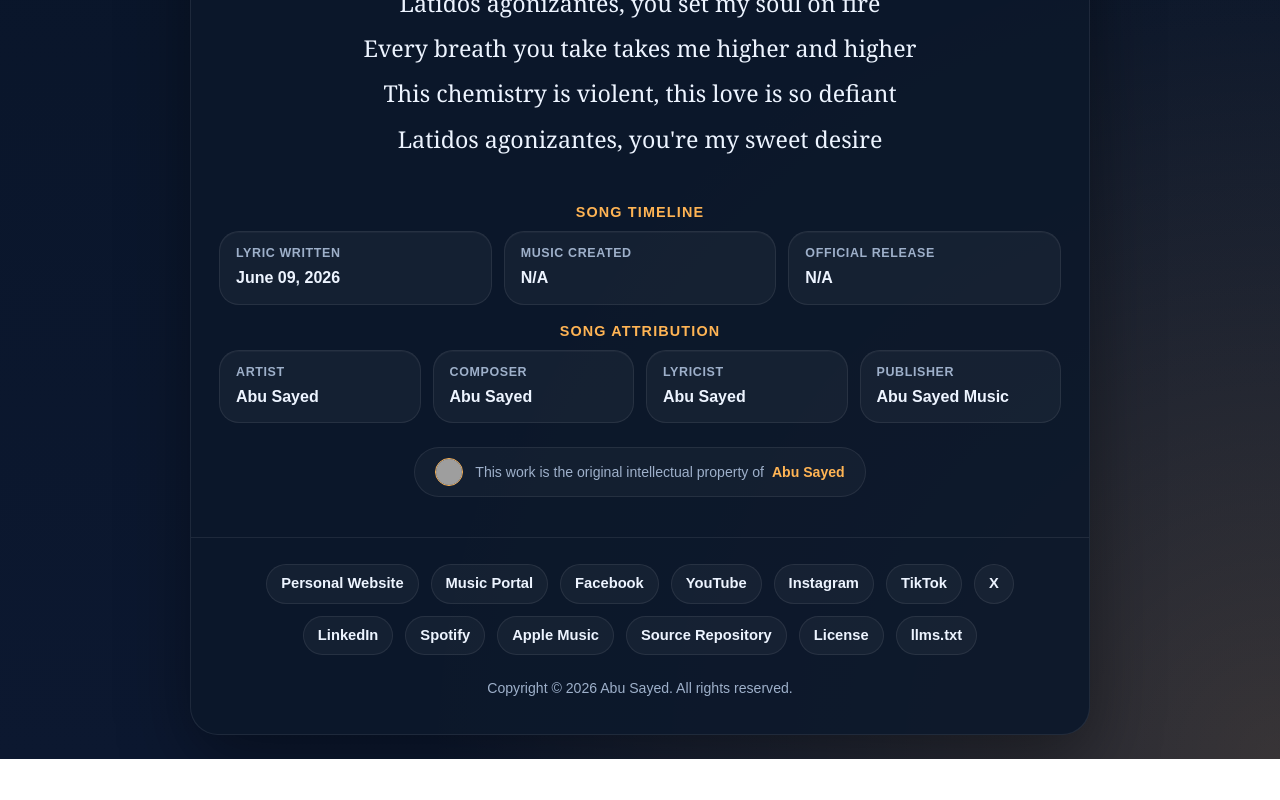
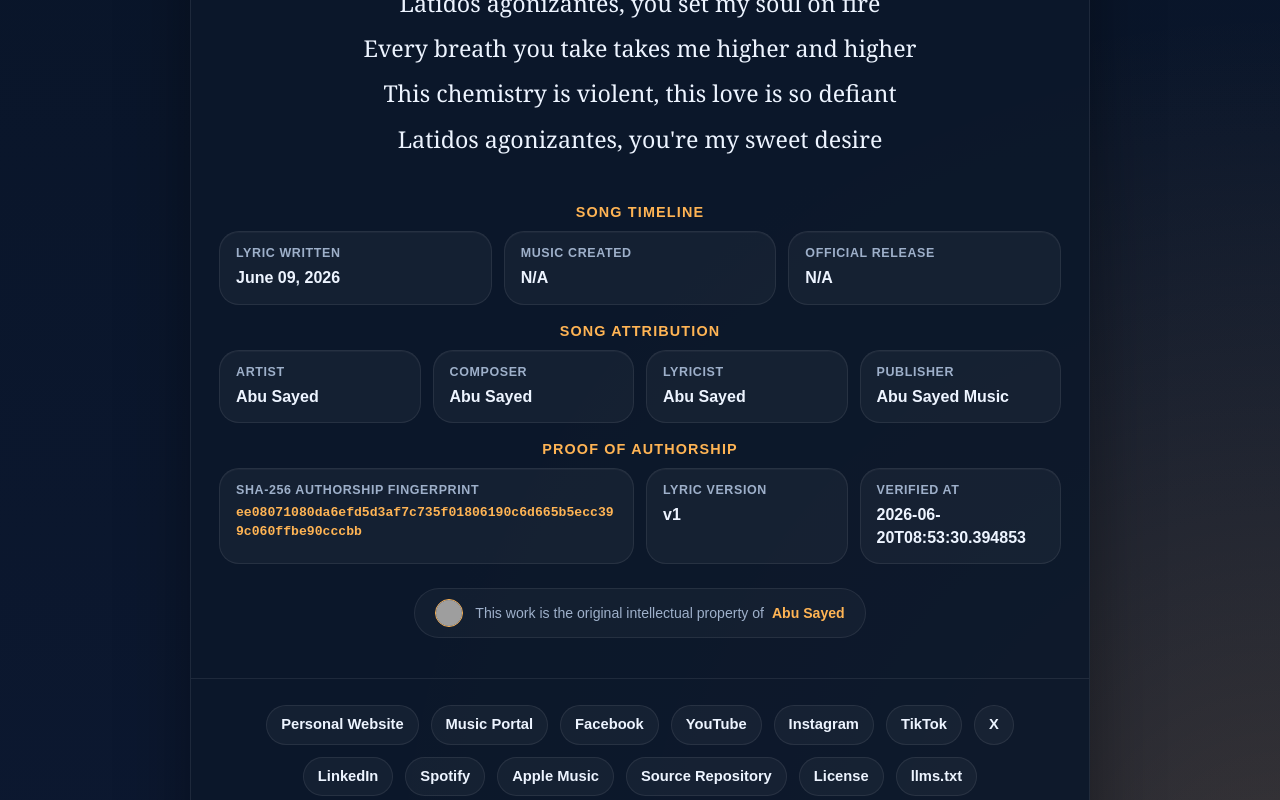
Before and after one commit to ImAbuSayed/latidos-agonizantes, a plain HTML site: page index.html in a window 1280 px wide. Shown: the part 2000-2800 px from the top of the page. Before the commit the page ends 2759 px from the top, so only its background shows below. Drawn offline with Linux system fonts and the light colour scheme; grey boxes are pictures that could not be loaded.

Commit message:
feat: update song assets v1 with signed GPG commit [verified]

```diff
--- a/index.html
+++ b/index.html
@@ -14,9 +14,9 @@
     <meta name="keywords" content="Latidos agonizantes, Abu Sayed lyrics, original song lyrics, Abu Sayed original song, Abu Sayed lyricist, Abu Sayed composer, Abu Sayed songwriter, official lyrics">
     <meta name="robots" content="index,follow,max-snippet:-1,max-image-preview:large,max-video-preview:-1">
     <meta name="referrer" content="strict-origin-when-cross-origin">
-    <meta name="description" content="Full lyrics for &#x27;Latidos agonizantes&#x27; by Abu Sayed. An original composition, lyrics, and production by Abu Sayed.">
+    <meta name="description" content="Official lyrics for &#x27;Latidos agonizantes&#x27;, an original song written, composed, created, and owned by Abu Sayed.">
     <meta property="og:title" content="Latidos agonizantes - Original Lyrics by Abu Sayed">
-    <meta property="og:description" content="Full lyrics for &#x27;Latidos agonizantes&#x27; by Abu Sayed. An original composition, lyrics, and production by Abu Sayed.">
+    <meta property="og:description" content="Official lyrics for &#x27;Latidos agonizantes&#x27;, an original song written, composed, created, and owned by Abu Sayed.">
     <meta property="og:type" content="music.song">
     <meta property="og:url" content="https://imabusayed.github.io/latidos-agonizantes/">
     <meta property="og:site_name" content="Abu Sayed Music">
@@ -24,7 +24,7 @@
     <meta name="last-modified" content="2026-06-09 13:14:36">
     <meta name="twitter:card" content="summary_large_image">
     <meta name="twitter:title" content="Latidos agonizantes - Original Lyrics by Abu Sayed">
-    <meta name="twitter:description" content="Full lyrics for &#x27;Latidos agonizantes&#x27; by Abu Sayed. An original composition, lyrics, and production by Abu Sayed.">
+    <meta name="twitter:description" content="Official lyrics for &#x27;Latidos agonizantes&#x27;, an original song written, composed, created, and owned by Abu Sayed.">
     <link rel="canonical" href="https://imabusayed.github.io/latidos-agonizantes/">
     <link rel="sitemap" type="application/xml" title="Sitemap" href="https://imabusayed.github.io/latidos-agonizantes/sitemap.xml">
     <link rel="author" href="https://github.com/ImAbuSayed">
@@ -100,7 +100,7 @@
       "@id": "https://imabusayed.github.io/latidos-agonizantes#webpage",
       "url": "https://imabusayed.github.io/latidos-agonizantes/",
       "name": "Latidos agonizantes - Original Lyrics by Abu Sayed",
-      "description": "Full lyrics for 'Latidos agonizantes' by Abu Sayed. An original composition, lyrics, and production by Abu Sayed.",
+      "description": "Official lyrics for 'Latidos agonizantes', an original song written, composed, created, and owned by Abu Sayed.",
       "isPartOf": {
         "@id": "https://music.abusayed.com.bd/#website"
       },
@@ -537,7 +537,7 @@
 
         <div class="controls">
             <button class="btn-speak" id="speakBtn" title="Read the lyrics aloud"><span id="speakText">Read Aloud</span></button>
-            <a href="https://music.abusayed.com.bd/Licensing/?https://imabusayed.github.io/latidos-agonizantes/" class="btn-license" title="Get licensing for this song" target="_blank">Secure Licensing Rights for Latidos agonizantes</a>
+            <a href="https://music.abusayed.com.bd/Licensing/?https://imabusayed.github.io/latidos-agonizantes/" class="btn-license" title="Get licensing for this song" target="_blank">Request Licensing for Latidos agonizantes</a>
 
         </div>
         <br>
@@ -612,6 +612,26 @@
             <div class="meta-card">
                 <span class="meta-label">Publisher</span>
                 <strong>Abu Sayed Music</strong>
+            </div>
+
+                </div>
+            </div>
+
+            <div class="details-block">
+                <div class="details-title">Proof of Authorship</div>
+                <div class="meta-grid">
+
+            <div class="meta-card" style="grid-column: span 2;">
+                <span class="meta-label">SHA-256 Authorship Fingerprint</span>
+                <strong style="word-break: break-all; font-family: monospace; font-size: 0.82rem; color: var(--accent);">ee08071080da6efd5d3af7c735f01806190c6d665b5ecc399c060ffbe90cccbb</strong>
+            </div>
+            <div class="meta-card">
+                <span class="meta-label">Lyric Version</span>
+                <strong>v1</strong>
+            </div>
+            <div class="meta-card">
+                <span class="meta-label">Verified At</span>
+                <strong>2026-06-20T08:53:30.394853</strong>
             </div>
 
                 </div>
```
Also changed, not shown: excerpts/Bridge-Preview.txt (added), excerpts/Chorus-Preview.txt (added), excerpts/Final-Chorus-Preview.txt (added), excerpts/Hook-Preview.txt (added), excerpts/Pre-Chorus-2-Preview.txt (added), excerpts/Pre-Chorus-3-Preview.txt (added), excerpts/Pre-Chorus-Preview.txt (added), excerpts/Verse-1-Preview.txt (added), excerpts/Verse-2-Preview.txt (added), excerpts/Verse-3-Preview.txt (added), hashes.txt (added), llms.txt, lyrics_backup/2026-06-20_latidos-agonizantes-v1.txt (added), manifest.json (added), 1 other file.
